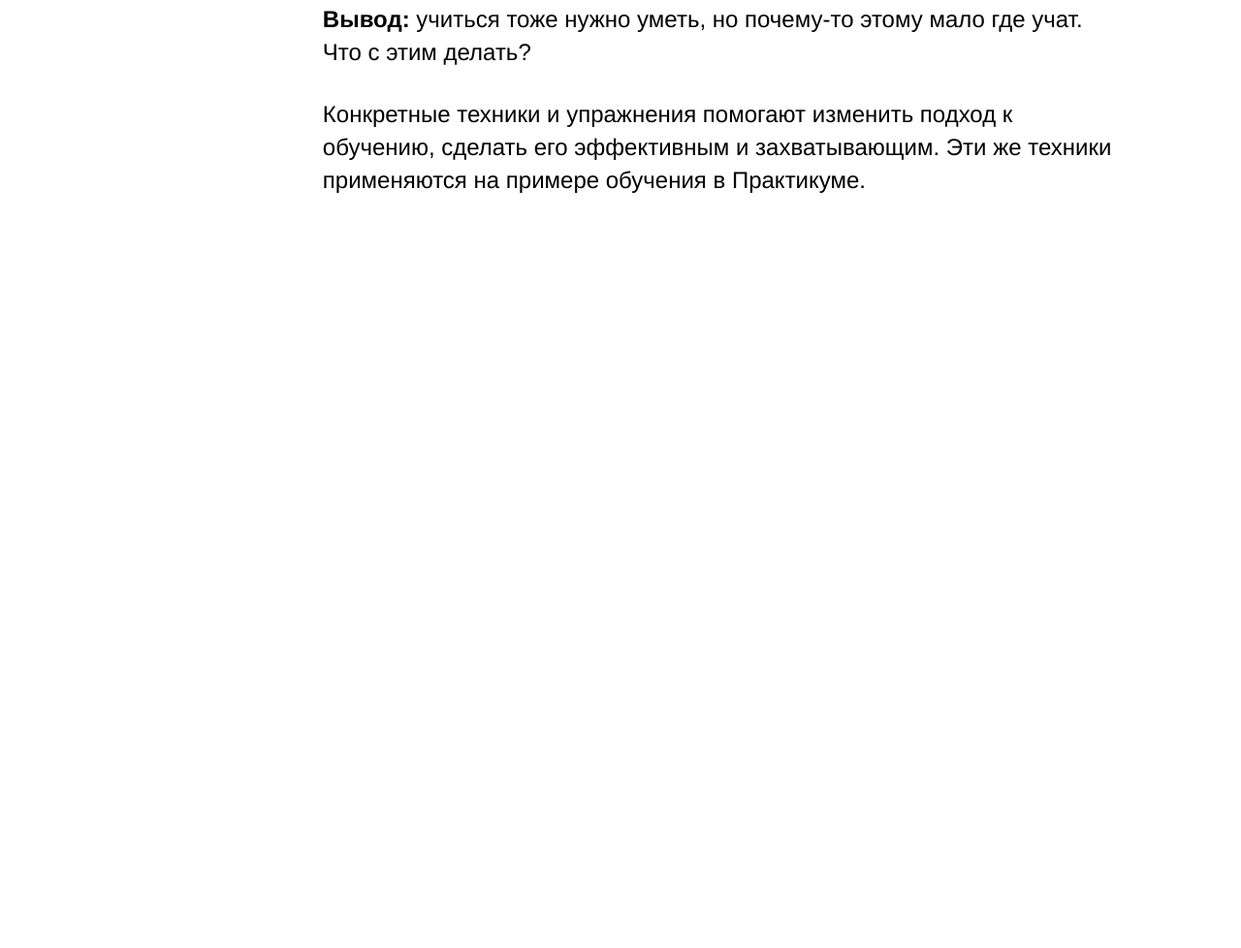
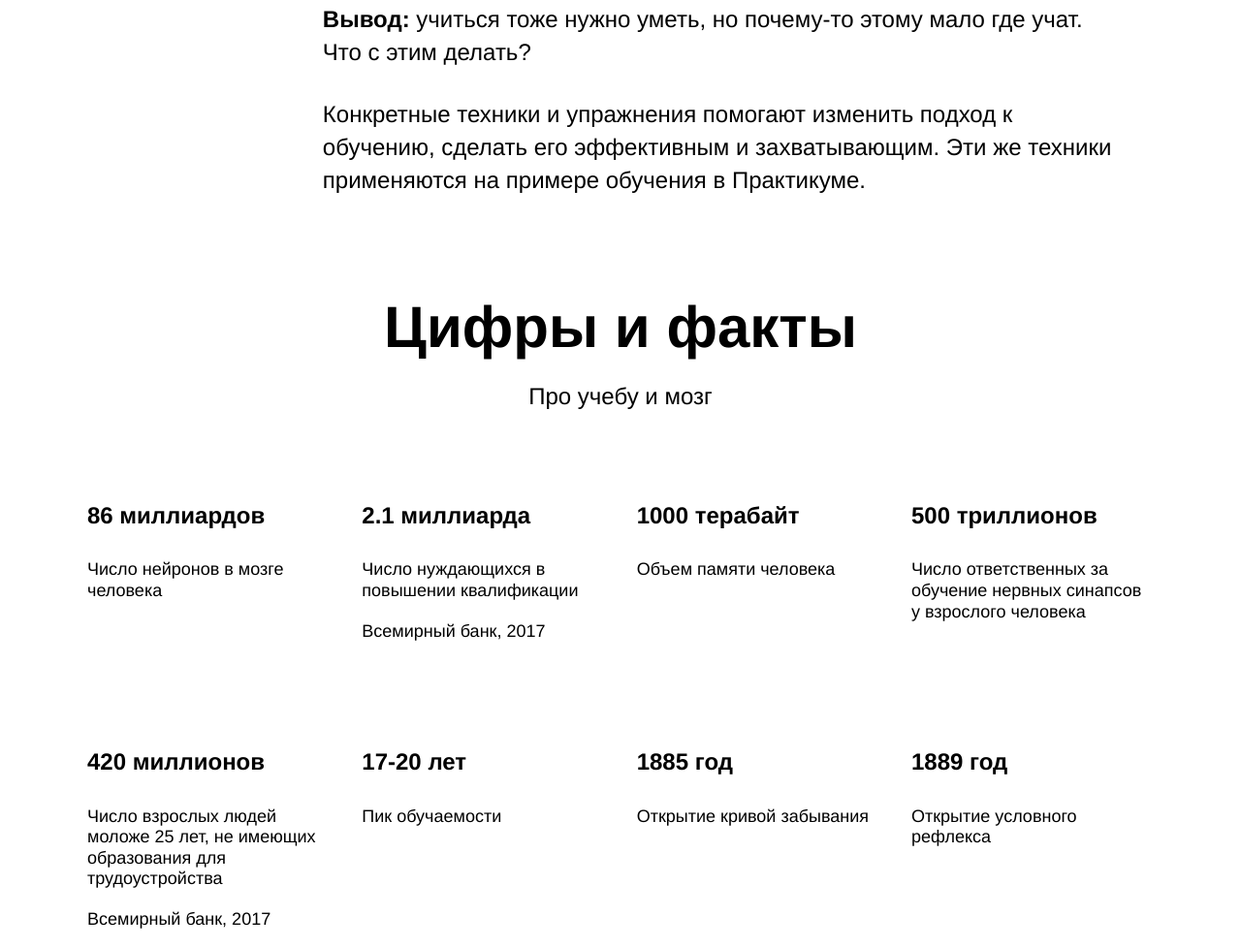
Before and after one commit to ivanprakticum/how-to-learn-bootcamp, a plain HTML site: page index.html in a window 1280 px wide. Shown: the part 1053-2031 px from the top of the page at 97% size. Before the commit the page ends 1356 px from the top, so only its background shows below. Drawn offline with Linux system fonts and the light colour scheme.

Commit message:
Построен блок digits. Стр. 10

```diff
--- a/index.html
+++ b/index.html
@@ -39,7 +39,62 @@
           </div>
         </section>
         <section class="digits">
-
+          <h2 class="digits__section-title">Цифры и факты</h2>
+          <h3 class="digits__section-subtitle">Про учебу и мозг</h3>
+          <!-- <table class=".table">
+            <tr>
+              <td class="table__cell"></td>
+              <td class="table__cell"></td>
+              <td class="table__cell"></td>
+              <td class="table__cell"></td>
+            </tr>
+            <tr>
+              <td class="table__cell"></td>
+              <td class="table__cell"></td>
+              <td class="table__cell"></td>
+              <td class="table__cell"></td>
+            </tr>
+          </table> -->
+          <div class="table">
+            <div class="table__cell">
+              <h4 class="table__heading">86 миллиардов</h4>
+              <p class="table__text">Число нейронов в мозге человека</p>
+            </div>
+            <div class="table__cell">
+              <h4 class="table__heading">2.1 миллиарда</h4>
+              <p class="table__text">Число нуждающихся в повышении квалификации</p>
+              <p class="table__text">Всемирный банк, 2017</p>
+            </div>
+            <div class="table__cell">
+              <h4 class="table__heading">1000 терабайт</h4>
+              <p class="table__text">Объем памяти человека</p>
+            </div>
+            <div class="table__cell">
+              <h4 class="table__heading">500 триллионов</h4>
+              <p class="table__text">
+                Число ответственных за обучение нервных синапсов у взрослого человека
+              </p>
+            </div>
+            <div class="table__cell">
+              <h4 class="table__heading">420 миллионов</h4>
+              <p class="table__text">
+                Число взрослых людей моложе 25 лет, не имеющих образования для трудоустройства
+              </p>
+              <p class="table__text">Всемирный банк, 2017</p>
+            </div>
+            <div class="table__cell">
+              <h4 class="table__heading">17-20 лет</h4>
+              <p class="table__text">Пик обучаемости</p>
+            </div>
+            <div class="table__cell">
+              <h4 class="table__heading">1885 год</h4>
+              <p class="table__text">Открытие кривой забывания</p>
+            </div>
+            <div class="table__cell">
+              <h4 class="table__heading">1889 год</h4>
+              <p class="table__text">Открытие условного рефлекса</p>
+            </div>
+          </div>
         </section>
         <section class="feynman">
 
--- a/styles/style.css
+++ b/styles/style.css
@@ -109,19 +109,17 @@
 
 /* Контейнер основного содержимого страницы */
 .content{
-  margin: 0;
-  padding: 0;
+
 }
 
 /* Блок описания */
 .description{
   display: flex;
   margin-top: 100px;
-  padding: 0;
 }
 .description__two-columns{
   display: flex;
-  margin: auto;
+  margin: 0 auto;
   justify-content: space-between;
   min-width: 784px;
   width: 80%;
@@ -155,23 +153,58 @@
 .digits{
   margin-top: 100px;
 }
+.digits__section-title{
+  width: 60%;
+  margin: 0 auto;
+  text-align: center;
+  padding-bottom: 20px;
+  line-height: 1.15;
+  font-size: 60px;
+  font-weight: 600;
+}
+.digits__section-subtitle{
+  width: 60%;
+  margin: 0 auto;
+  text-align: center;
+  line-height: 34px;
+  font-size: 24px;
+  font-weight: normal;
+}
+.table{
+  display: flex;
+  flex-wrap: wrap;
+  justify-content: space-between;
+  row-gap: 60px;
+  padding-top: 60px;
+  width: 1100px;
+  margin: 0 auto;
+}
+.table__cell{
+  width: 250px;
+  margin: 0;
+}
+.table__heading{
+  line-height: 1.15;
+  font-size: 24px;
+  font-weight: 600;
+}
+.table__text{
+  line-height: 1.2;
+  font-size: 18px;
+  font-weight: normal;
+  margin-top: 20px;
+}
 
 /* Блок feynman */
 .feynman{
-  margin: 0;
-  padding: 0;
   background-color: #f2f2f2;
 }
 
 /* Блок kaufman */
 .kaufman{
-  margin: 0;
-  padding: 0;
   background-color: #1f1f1f;
 }
 
 /* Подвал сайта */
 .footer{
-  margin: 0;
-  padding: 0;
 }
```
